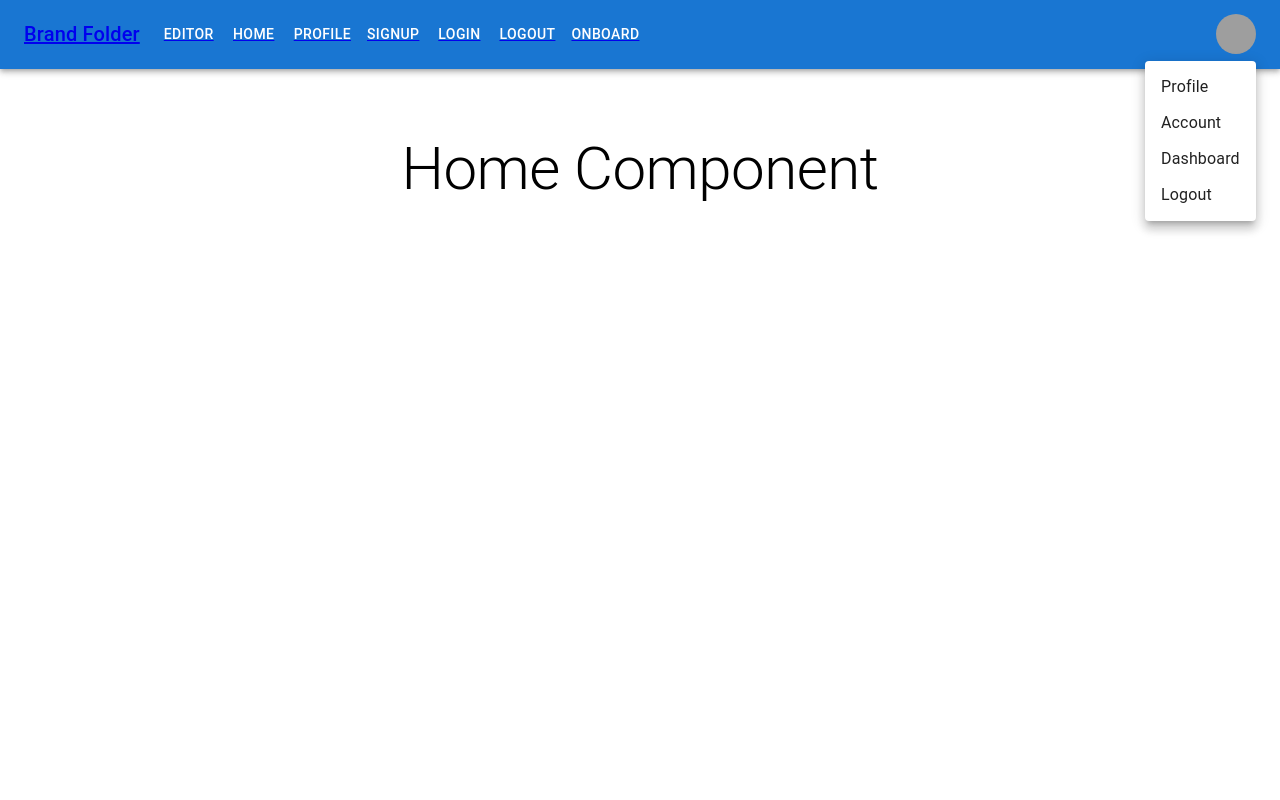
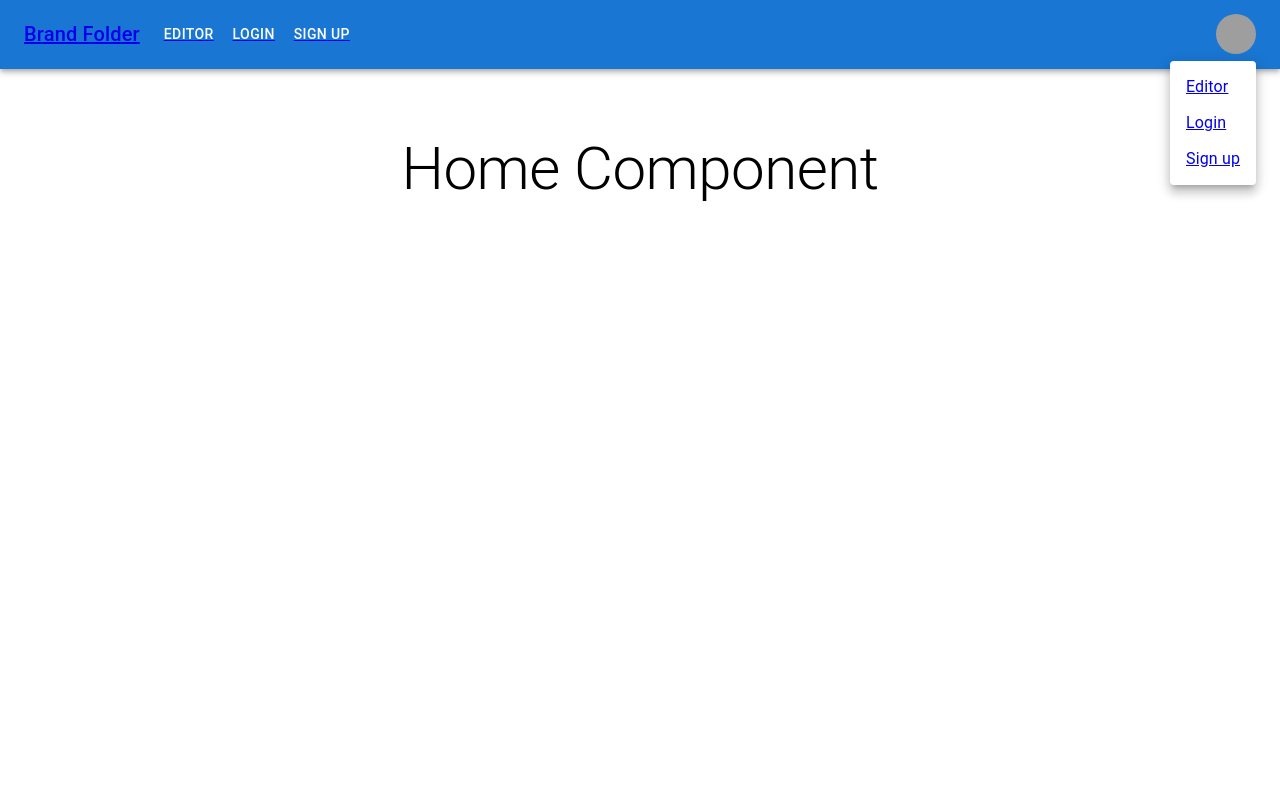
Before and after one commit to VanshWadhwa/brandfactory-frontend, a React (Create React App) app: page / in a window 1280 px wide. Both pictures are taken after a click on the button "Open settings". Shown: the top 800 px of the page. Built offline with nearby package versions, Linux system fonts and the light colour scheme; grey boxes are pictures that could not be loaded.

Commit message:
Appbar isAuth login logout

```diff
--- a/src/components/layout/ResponsiveAppBar.js
+++ b/src/components/layout/ResponsiveAppBar.js
@@ -33,6 +33,8 @@ const ResponsiveAppBar = () => {
   React.useEffect(() => {
     if (localStorage.getItem("token") !== null) {
       setIsAuth(true);
+    } else {
+      setIsAuth(false);
     }
   }, []);
 
@@ -65,7 +67,6 @@ const ResponsiveAppBar = () => {
               Brand Folder
             </Typography>
           </Link>
-
           <Box sx={{ flexGrow: 1, display: { xs: "flex", md: "none" } }}>
             <IconButton
               size="large"
@@ -112,19 +113,56 @@ const ResponsiveAppBar = () => {
             Brand Folder
           </Typography>
           <Box sx={{ flexGrow: 1, display: { xs: "none", md: "flex" } }}>
-            {pages.map((page) => (
-              <Link to={page}>
+            <Link to="/editor">
               <Button
-                  key={page}
                 onClick={handleCloseNavMenu}
                 sx={{ my: 2, color: "white", display: "block" }}
               >
-                  {page}
+                Editor
               </Button>
             </Link>
-            ))}
+
+            {isAuth ? (
+              <React.Fragment>
+                <Link to="/profile">
+                  <Button
+                    onClick={handleCloseNavMenu}
+                    sx={{ my: 2, color: "white", display: "block" }}
+                  >
+                    Profile
+                  </Button>
+                </Link>
+
+                <Link to="/logout">
+                  <Button
+                    onClick={handleCloseNavMenu}
+                    sx={{ my: 2, color: "white", display: "block" }}
+                  >
+                    Logout
+                  </Button>
+                </Link>
+              </React.Fragment>
+            ) : (
+              <React.Fragment>
+                <Link to="/login">
+                  <Button
+                    onClick={handleCloseNavMenu}
+                    sx={{ my: 2, color: "white", display: "block" }}
+                  >
+                    Login
+                  </Button>
+                </Link>
+                <Link to="/Signup">
+                  <Button
+                    onClick={handleCloseNavMenu}
+                    sx={{ my: 2, color: "white", display: "block" }}
+                  >
+                    Sign Up
+                  </Button>
+                </Link>
+              </React.Fragment>
+            )}
           </Box>
-
           <Box sx={{ flexGrow: 0 }}>
             <Tooltip title="Open settings">
               <IconButton onClick={handleOpenUserMenu} sx={{ p: 0 }}>
@@ -147,11 +185,41 @@ const ResponsiveAppBar = () => {
               open={Boolean(anchorElUser)}
               onClose={handleCloseUserMenu}
             >
-              {settings.map((setting) => (
-                <MenuItem key={setting} onClick={handleCloseUserMenu}>
-                  <Typography textAlign="center">{setting}</Typography>
+              <Link to="/editor">
+                <MenuItem onClick={handleCloseUserMenu}>
+                  <Typography textAlign="center">Editor</Typography>
                 </MenuItem>
-              ))}
+              </Link>
+
+              {isAuth ? (
+                <React.Fragment>
+                  <Link to="/profile">
+                    <MenuItem onClick={handleCloseUserMenu}>
+                      <Typography textAlign="center">Profile</Typography>
+                    </MenuItem>
+                  </Link>
+
+                  <Link to="/logout">
+                    <MenuItem onClick={handleCloseUserMenu}>
+                      <Typography textAlign="center">Logout</Typography>
+                    </MenuItem>
+                  </Link>
+                </React.Fragment>
+              ) : (
+                <React.Fragment>
+                  <Link to="/login">
+                    <MenuItem onClick={handleCloseUserMenu}>
+                      <Typography textAlign="center">Login</Typography>
+                    </MenuItem>
+                  </Link>
+
+                  <Link to="/signup">
+                    <MenuItem onClick={handleCloseUserMenu}>
+                      <Typography textAlign="center">Sign up</Typography>
+                    </MenuItem>
+                  </Link>
+                </React.Fragment>
+              )}
             </Menu>
           </Box>
         </Toolbar>
```
Lines whose indentation alone changed are shown as unchanged.
